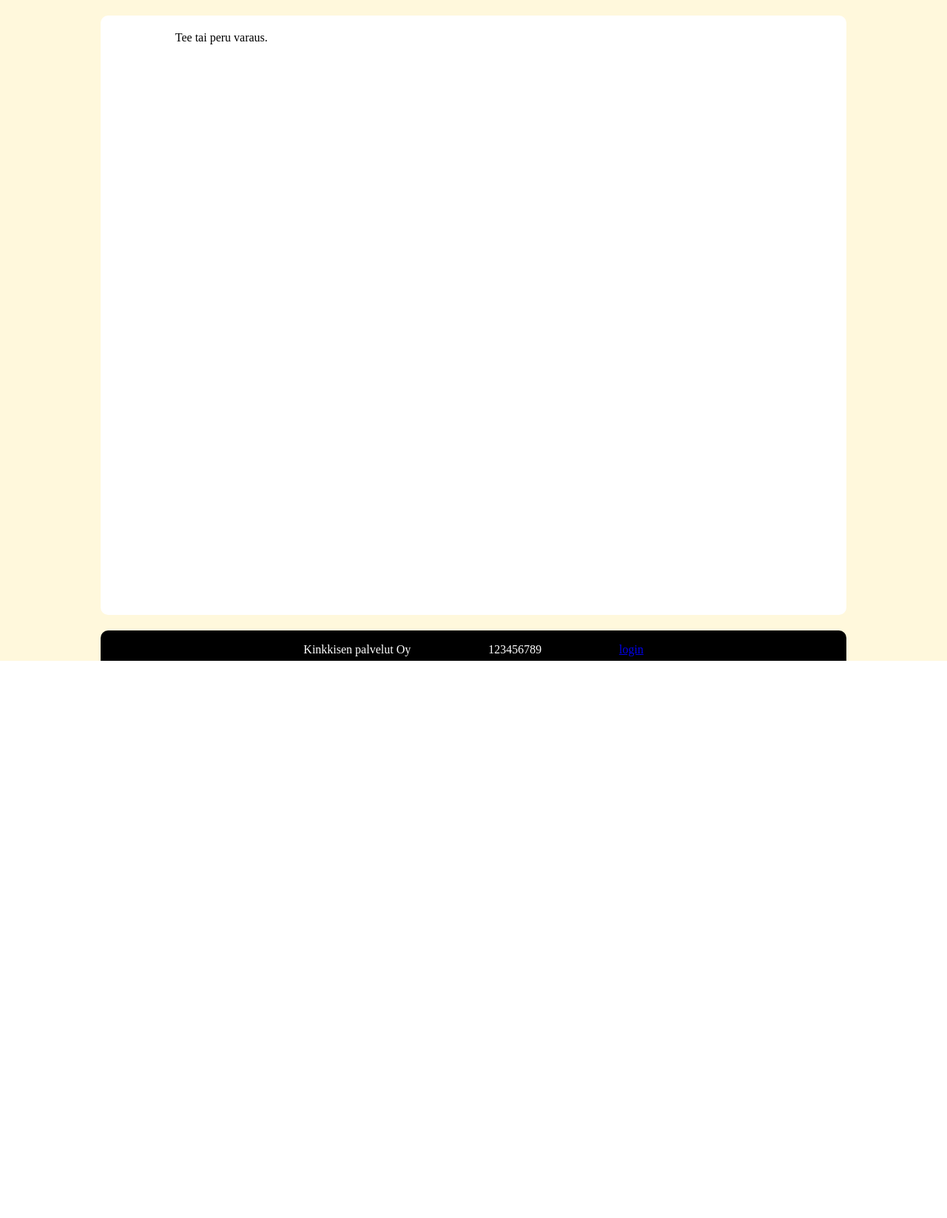
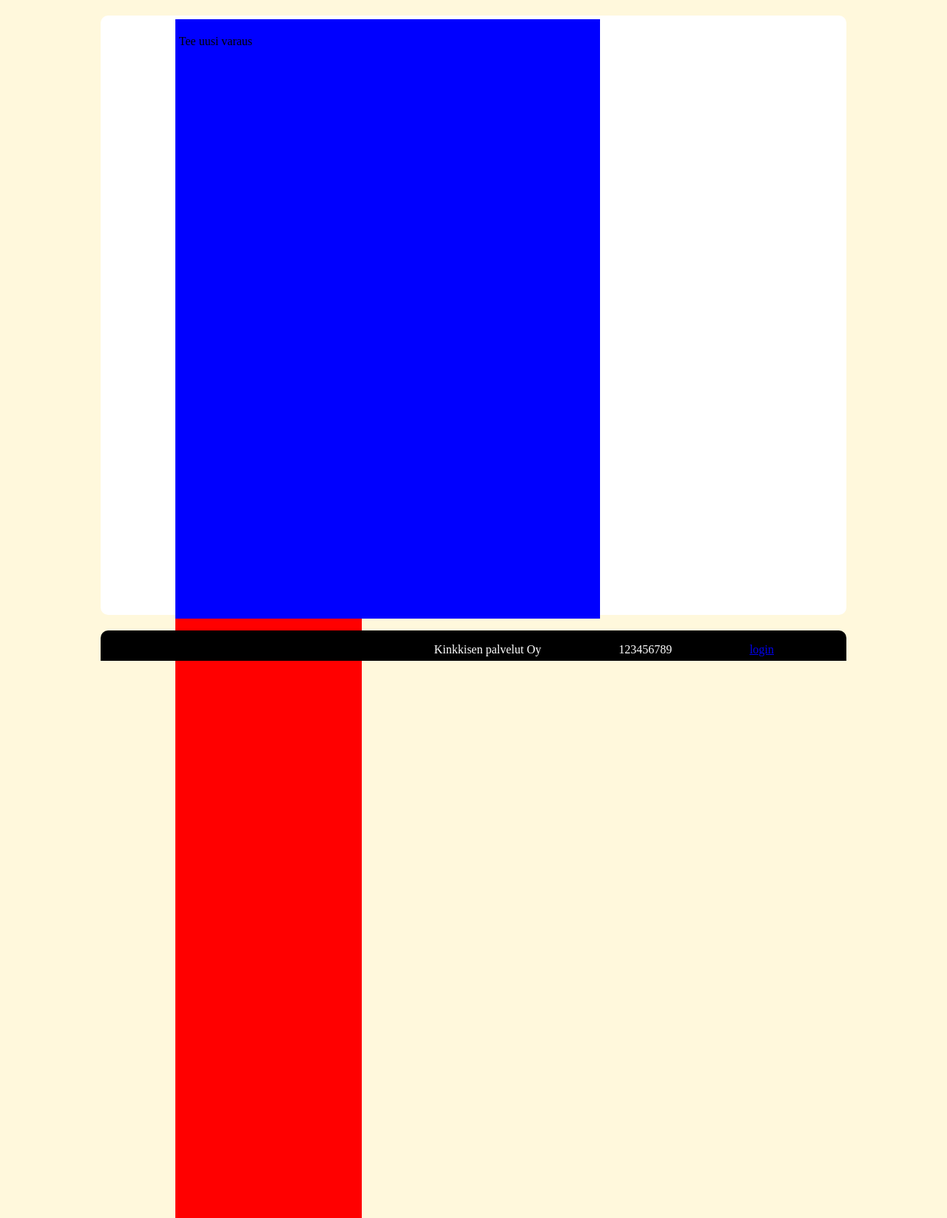
Before and after one commit to cobrelli/tsoha2013, a PHP site: page /varaus.php in a window 1280 px wide. Shown: the part 149-1795 px from the top of the page at 74% size. Before the commit the page ends 1042 px from the top, so only its background shows below. Run offline with PHP 8.4, Linux system fonts and the light colour scheme.

Commit message:
varaus sivua

```diff
--- a/PalveluBisnes/style.css
+++ b/PalveluBisnes/style.css
@@ -98,6 +98,8 @@ body {
     -webkit-border-radius: 10px;
 }
 
+/* Sisäänkirjautumisen asettelut */
+
 fieldset {
     width:50%
 }
@@ -117,3 +119,21 @@ fieldset p {
     clear:both;
     padding:5px;
 }
+
+/* Varaus sivun asettelu */
+
+#varaus_vasen {
+    float:left;
+    width:70%;
+    height:100%;
+    padding:5px;
+    background-color: blue;
+}
+
+#varaus_oikea {
+    float:left;
+    width:30%;
+    height:100%;
+    padding:5px;
+    background-color: red;
+}
--- a/PalveluBisnes/varaus.php
+++ b/PalveluBisnes/varaus.php
@@ -7,9 +7,13 @@ include 'sivunYlaOsa.php';
 </header>
 
 <article id ="main">
-    <p>
-        Tee tai peru varaus.
-    </p>
+    <div id="varaus_vasen">
+        <p>Tee uusi varaus</p>
+    </div>
+    <div id="varaus_oikea">
+        <p>Peru varauksesi</p>
+    </div>
+
 </article>
 
 <?php
```
